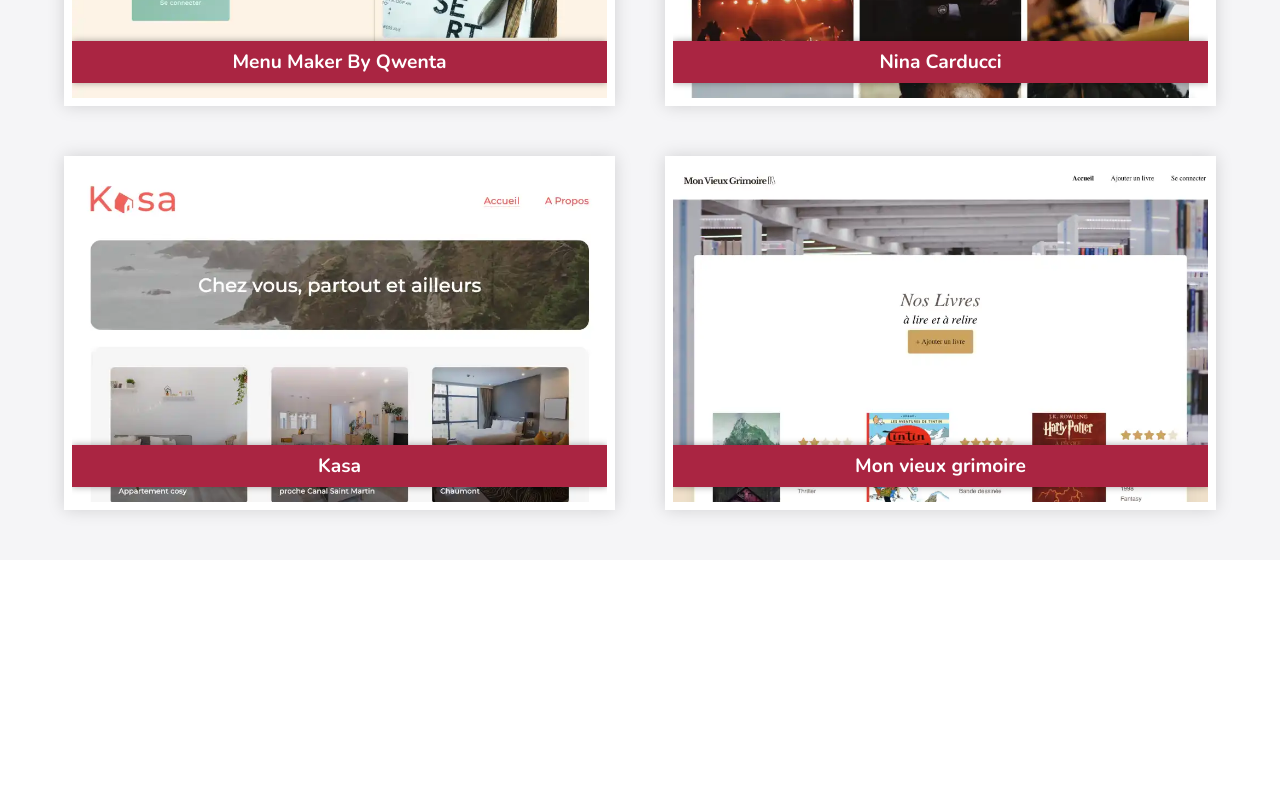
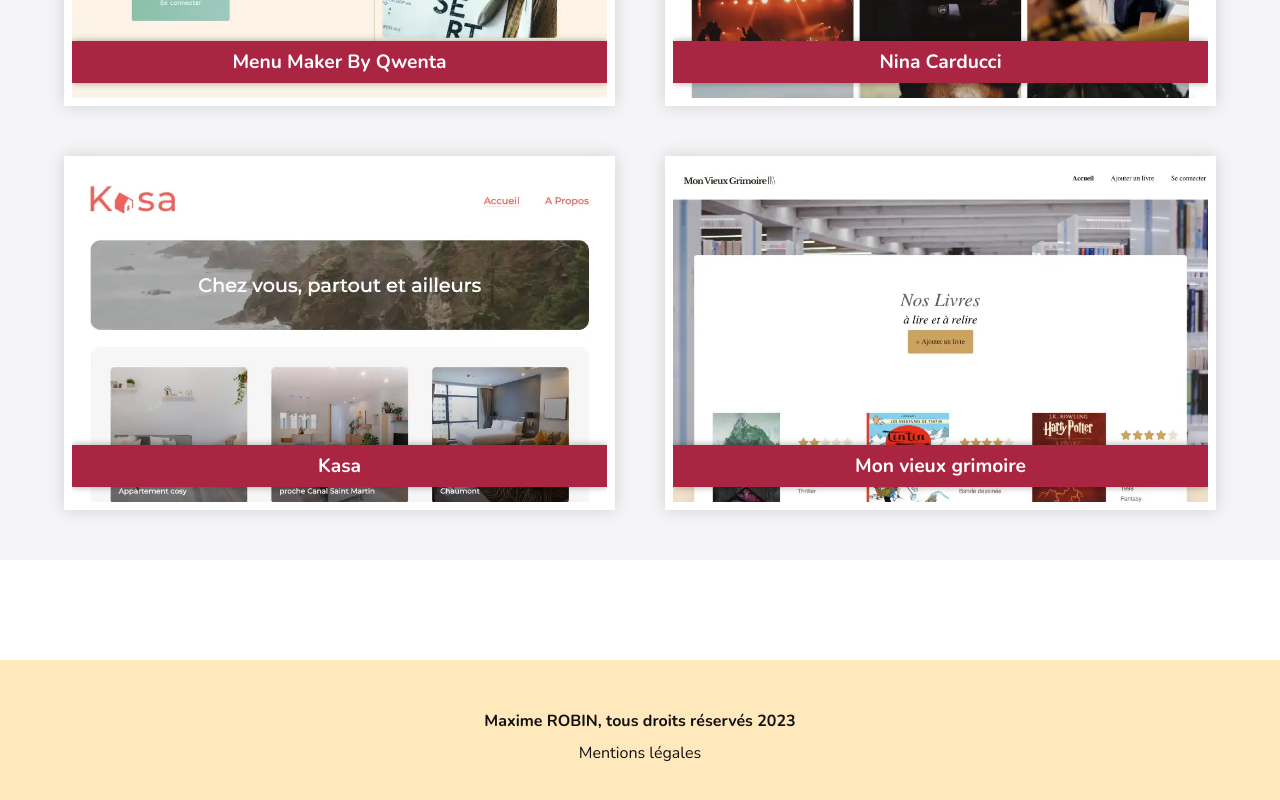
Before and after one commit to robinmaxime/portfolio, a React (Create React App) app: page / in a window 1280 px wide. Shown: the part 2733-3533 px from the top of the page. Before the commit the page ends 3393 px from the top, so only its background shows below. Built offline with nearby package versions, Linux system fonts and the light colour scheme.

Commit message:
Add Footer block

```diff
--- a/src/App.js
+++ b/src/App.js
@@ -3,6 +3,7 @@
 import Presentation from './blocks/Presentation';
 import Skills from './blocks/Skills';
 import Projects from './blocks/Projects';
+import Footer from './blocks/Footer';
 import { ProjectsProvider } from './contexts/projects_context';
 
 function App() {
@@ -15,6 +16,7 @@
             <ProjectsProvider>
                 <Projects />
             </ProjectsProvider>
+            <Footer />
         </div>
     );
 }
--- /dev/null
+++ b/src/blocks/Footer/index.jsx
@@ -0,0 +1,45 @@
+import { useState } from 'react';
+import Modal from '../../components/Modal';
+
+/**
+ * Composant affichant le Footer
+ * @returns JSX.element
+ */
+function Footer() {
+    const [isOpened, setIsOpened] = useState(false);
+    return (
+        <div className="footer">
+            <div>Maxime ROBIN, tous droits réservés 2023</div>
+            <button
+                className="footer__mention"
+                onClick={() => setIsOpened(true)}
+            >
+                Mentions légales
+            </button>
+            <Modal isOpen={isOpened} handleClose={() => setIsOpened(false)}>
+                <h3>Mentions légales</h3>
+                <div>
+                    <h4>Éditeur</h4>
+                    <p>
+                        Maxime ROBIN <br />
+                        1 impasse du Ru <br />
+                        44850 Saint Mars du Désert <br />
+                        France <br />
+                        Téléphone : +33 (0)6.23.52.06.34
+                    </p>
+                    <h4>Hébergement</h4>
+                    <p></p>
+                    <h4>Crédit</h4>
+                    <p>
+                        <a href="https://www.freepik.com/free-vector/cute-man-working-computer-with-coffee-cartoon-vector-icon-illustration-people-technology-icon-concept-isolated-premium-vector-flat-cartoon-style_20188201.htm#query=on%20a%20computer&position=7&from_view=keyword&track=ais">
+                            Image by catalyststuff
+                        </a>{' '}
+                        on Freepik
+                    </p>
+                </div>
+            </Modal>
+        </div>
+    );
+}
+
+export default Footer;
--- /dev/null
+++ b/src/scss/blocks/_footer.scss
@@ -0,0 +1,32 @@
+.footer {
+    display: flex;
+    flex-direction: column;
+    align-items: center;
+    justify-content: center;
+    gap: 10px;
+    background-color: $primaryBackgroundColor;
+    padding: 50px 0;
+    font-size: 16px;
+    font-weight: 700;
+    &__mention {
+        cursor: pointer;
+        font-size: 16px;
+    }
+    &__mention:hover {
+        text-decoration: underline;
+        color: $accentColor;
+    }
+    & .modal {
+        & h3 {
+            text-align: center;
+            font-weight: 700;
+            font-size: 20px;
+            margin-bottom: 20px;
+        }
+        & h4 {
+            font-weight: 700;
+            font-size: 18px;
+            margin: 18px 0;
+        }
+    }
+}
--- a/src/scss/main.scss
+++ b/src/scss/main.scss
@@ -6,6 +6,7 @@
 @import './blocks/_presentation.scss';
 @import './blocks/_projects.scss';
 @import './blocks/_skills.scss';
+@import './blocks/_footer.scss';
 @import './components/_tabs.scss';
 @import './components/_timeline.scss';
 @import './components/_button.scss';
```
